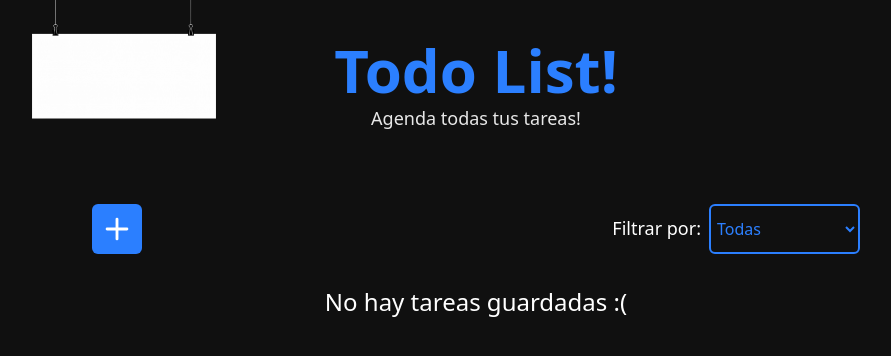
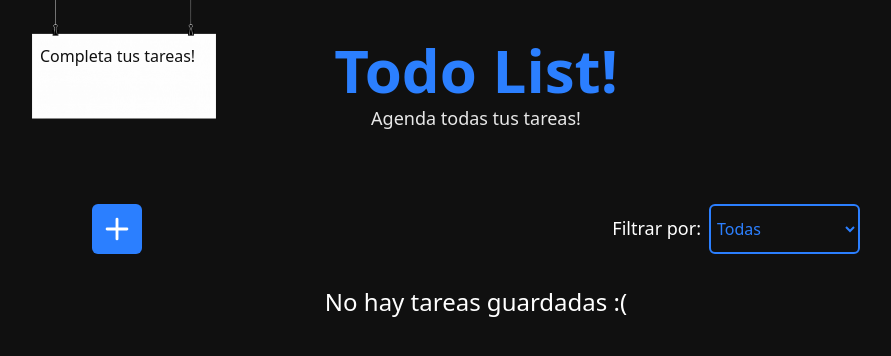
Before and after one commit to RomaanDeRose/todo-list, a React (Vite) app: page / in a window 1280 px wide. Shown: the top 356 px of the page, without its empty margins (164-1055 px from the left). Built offline with nearby package versions, Linux system fonts and the light colour scheme.

Commit message:
Mejorar visualización de tareas completadas: agregar mensaje cuando no hay tareas y mantener el mapeo de tareas completadas.

```diff
--- a/src/App.jsx
+++ b/src/App.jsx
@@ -70,10 +70,6 @@ function App() {
           </div>
         </div>
       </div>
-      {/* <p className="text-orange-400 text-2xl font-ligth my-2">
-        Total de tareas:{" "}
-        <span className="text-3xl font-extrabold">{totalTasks}</span>
-      </p> */}
       <Tasks category={categoryView} idEdit={idEdit} setIdEdit={setIdEdit} />
       {openForm && <FormTask open={setOpenForm} />}
       {idEdit && (
--- a/src/components/ViewCompletedTasks.jsx
+++ b/src/components/ViewCompletedTasks.jsx
@@ -12,7 +12,9 @@ function ViewCompletedTask() {
       style={{ backgroundImage: `url(${taskPoster})` }}
     >
       <div className="absolute w-44 h-18 top-24 right-10 p-1 text-[#101010] overflow-y-scroll">
-        {tasksCompleted.map((taskCompleted) => (
+        {tasksCompleted.length === 0 && <p>Completa tus tareas!</p>}
+        {tasksCompleted.length > 0 &&
+          tasksCompleted.map((taskCompleted) => (
             <div className="w-full flex items-center gap-1.5 hover:bg-gray-200 p-0.5 py-1 rounded">
               <div className="size-4.5 flex items-center bg-green-200 rounded">
                 <svg
@@ -28,7 +30,7 @@ function ViewCompletedTask() {
                   />
                 </svg>
               </div>
-            <p className="truncate" title={taskCompleted.title}>
+              <p className="w-28 truncate" title={taskCompleted.title}>
                 {taskCompleted.title}
               </p>
             </div>
```
Lines whose indentation alone changed are shown as unchanged.
